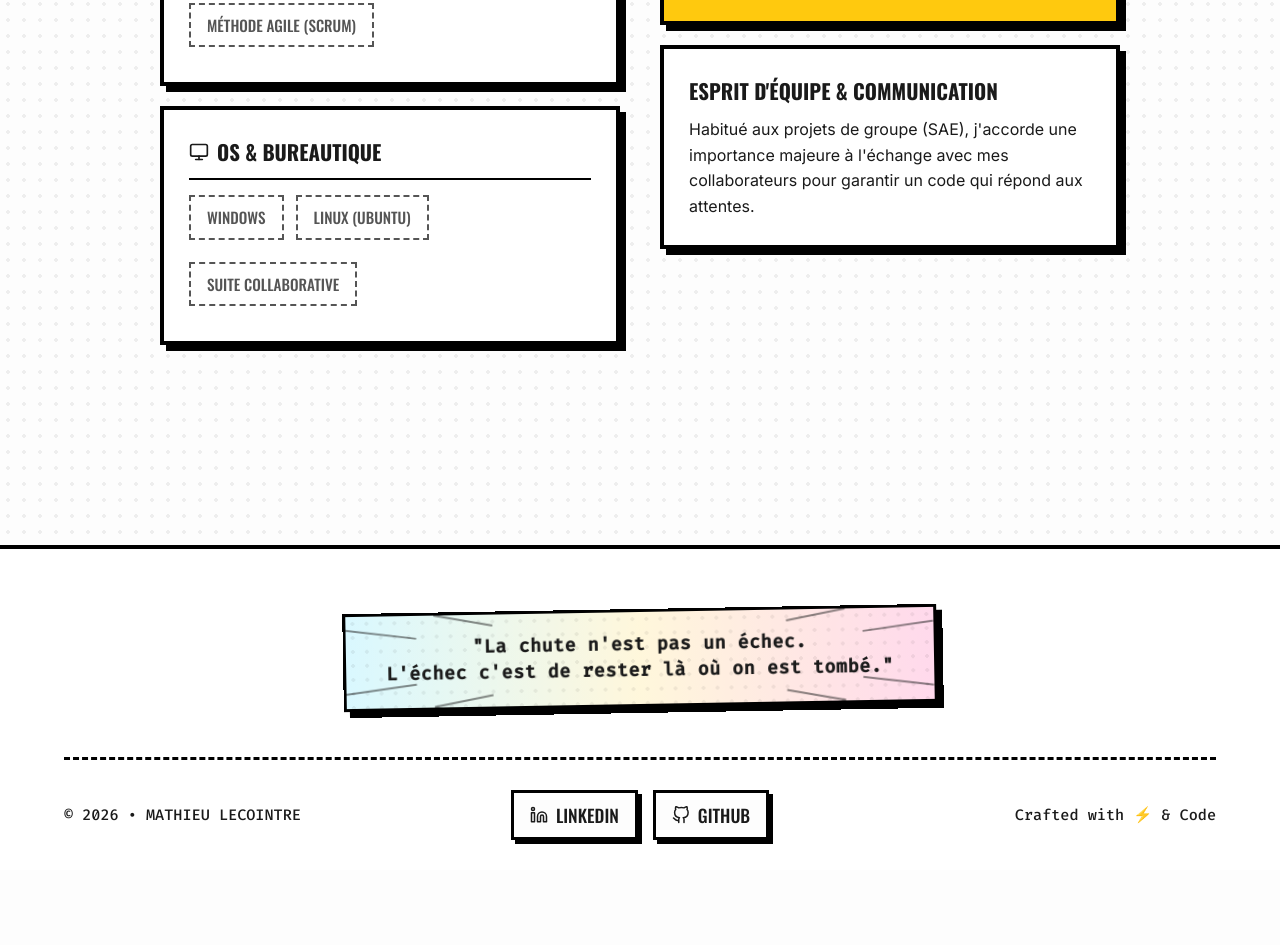
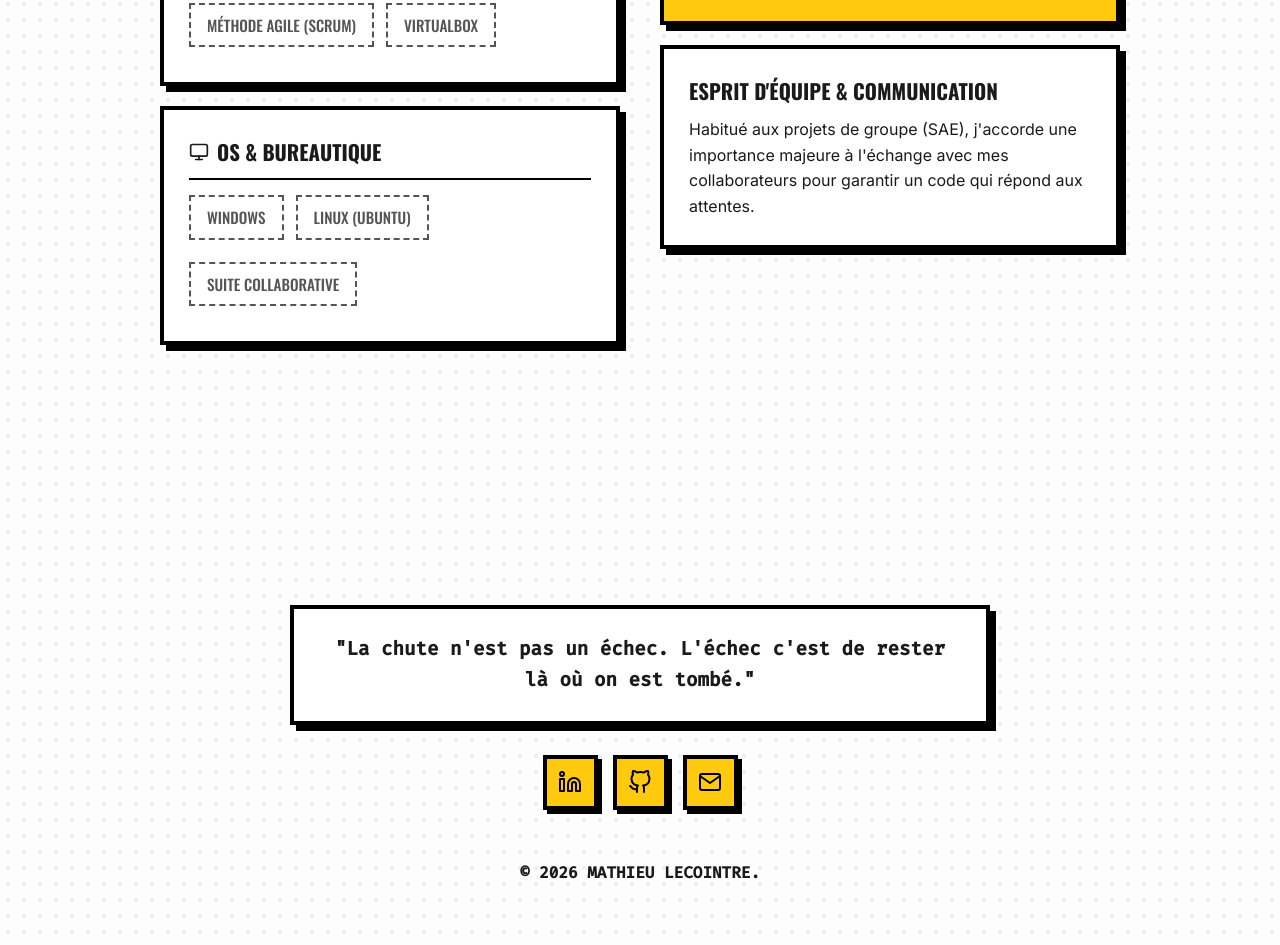
Before and after one commit to MathieuLecointre/portfolio, a plain HTML site: page Pages/competences.html in a window 1280 px wide. Shown: the part 1540-2485 px from the top of the page. Before the commit the page ends 2410 px from the top, so only its background shows below. Drawn offline with nearby package versions, Linux system fonts and the light colour scheme.

Commit message:
Nouveau footer

```diff
--- a/Pages/competences.html
+++ b/Pages/competences.html
@@ -175,6 +175,8 @@
                     <div class="badges-container">
                         <span class="badge-cube badge-cube-dashed">React</span>
                         <span class="badge-cube badge-cube-dashed">PHP</span>
+                        <span class="badge-cube badge-cube-dashed">C#</span>
+                        <span class="badge-cube badge-cube-dashed">C++</span>
                     </div>
                 </div>
 
@@ -205,6 +207,7 @@
                         <span class="badge-cube badge-cube-dashed">Git / GitHub</span>
                         <span class="badge-cube badge-cube-dashed">VS Code</span>
                         <span class="badge-cube badge-cube-dashed">Méthode Agile (Scrum)</span>
+                        <span class="badge-cube badge-cube-dashed">VirtualBox</span>
                     </div>
                 </div>
 
@@ -248,40 +251,24 @@
     </main>
 
 <footer class="footer">
-        <div class="footer-comic-panel">
-            <svg class="panel-lines" preserveAspectRatio="none" viewBox="0 0 100 100">
-                <line x1="0" y1="15" x2="12" y2="25" stroke="currentColor" stroke-width="2" vector-effect="non-scaling-stroke" />
-                <line x1="15" y1="0" x2="25" y2="12" stroke="currentColor" stroke-width="2" vector-effect="non-scaling-stroke" />
-                <line x1="100" y1="15" x2="88" y2="25" stroke="currentColor" stroke-width="2" vector-effect="non-scaling-stroke" />
-                <line x1="85" y1="0" x2="75" y2="12" stroke="currentColor" stroke-width="2" vector-effect="non-scaling-stroke" />
-                <line x1="0" y1="85" x2="12" y2="75" stroke="currentColor" stroke-width="2" vector-effect="non-scaling-stroke" />
-                <line x1="15" y1="100" x2="25" y2="88" stroke="currentColor" stroke-width="2" vector-effect="non-scaling-stroke" />
-                <line x1="100" y1="85" x2="88" y2="75" stroke="currentColor" stroke-width="2" vector-effect="non-scaling-stroke" />
-                <line x1="85" y1="100" x2="75" y2="88" stroke="currentColor" stroke-width="2" vector-effect="non-scaling-stroke" />
-            </svg>
-
-            <p class="panel-text">"La chute n'est pas un échec.<br>L'échec c'est de rester là où on est tombé."</p>
+        <div class="footer-quote-box">
+            <p>"La chute n'est pas un échec. L'échec c'est de rester là où on est tombé."</p>
         </div>
 
-        <div class="footer-bottom">
-            <div class="footer-copy">
-                © 2026 • MATHIEU LECOINTRE
-            </div>
+        <div class="footer-socials">
+            <a href="https://www.linkedin.com/in/mathieu-lecointre" target="_blank" class="social-square-btn" aria-label="LinkedIn">
+                <svg width="24" height="24" viewBox="0 0 24 24" fill="none" stroke="currentColor" stroke-width="2" stroke-linecap="round" stroke-linejoin="round"><path d="M16 8a6 6 0 0 1 6 6v7h-4v-7a2 2 0 0 0-2-2 2 2 0 0 0-2 2v7h-4v-7a6 6 0 0 1 6-6z"></path><rect x="2" y="9" width="4" height="12"></rect><circle cx="4" cy="4" r="2"></circle></svg>
+            </a>
+            <a href="https://github.com/MathieuLecointre" target="_blank" class="social-square-btn" aria-label="GitHub">
+                <svg width="24" height="24" viewBox="0 0 24 24" fill="none" stroke="currentColor" stroke-width="2" stroke-linecap="round" stroke-linejoin="round"><path d="M9 19c-5 1.5-5-2.5-7-3m14 6v-3.87a3.37 3.37 0 0 0-.94-2.61c3.14-.35 6.44-1.54 6.44-7A5.44 5.44 0 0 0 20 4.77 5.07 5.07 0 0 0 19.91 1S18.73.65 16 2.48a13.38 13.38 0 0 0-7 0C6.27.65 5.09 1 5.09 1A5.07 5.07 0 0 0 5 4.77a5.44 5.44 0 0 0-1.5 3.78c0 5.42 3.3 6.61 6.44 7A3.37 3.37 0 0 0 9 18.13V22"></path></svg>
+            </a>
+            <a href="mailto:ton.email@exemple.com" class="social-square-btn" aria-label="Email">
+                <svg width="24" height="24" viewBox="0 0 24 24" fill="none" stroke="currentColor" stroke-width="2" stroke-linecap="round" stroke-linejoin="round"><path d="M4 4h16c1.1 0 2 .9 2 2v12c0 1.1-.9 2-2 2H4c-1.1 0-2-.9-2-2V6c0-1.1.9-2 2-2z"></path><polyline points="22,6 12,13 2,6"></polyline></svg>
+            </a>
+        </div>
 
-            <div class="footer-socials">
-                <a href="https://www.linkedin.com/in/mathieu-lecointre" target="_blank" class="social-btn">
-                    <svg width="18" height="18" viewBox="0 0 24 24" fill="none" stroke="currentColor" stroke-width="2" stroke-linecap="round" stroke-linejoin="round"><path d="M16 8a6 6 0 0 1 6 6v7h-4v-7a2 2 0 0 0-2-2 2 2 0 0 0-2 2v7h-4v-7a6 6 0 0 1 6-6z"></path><rect x="2" y="9" width="4" height="12"></rect><circle cx="4" cy="4" r="2"></circle></svg>
-                    LINKEDIN
-                </a>
-                <a href="https://github.com/MathieuLecointre" target="_blank" class="social-btn">
-                    <svg width="18" height="18" viewBox="0 0 24 24" fill="none" stroke="currentColor" stroke-width="2" stroke-linecap="round" stroke-linejoin="round"><path d="M9 19c-5 1.5-5-2.5-7-3m14 6v-3.87a3.37 3.37 0 0 0-.94-2.61c3.14-.35 6.44-1.54 6.44-7A5.44 5.44 0 0 0 20 4.77 5.07 5.07 0 0 0 19.91 1S18.73.65 16 2.48a13.38 13.38 0 0 0-7 0C6.27.65 5.09 1 5.09 1A5.07 5.07 0 0 0 5 4.77a5.44 5.44 0 0 0-1.5 3.78c0 5.42 3.3 6.61 6.44 7A3.37 3.37 0 0 0 9 18.13V22"></path></svg>
-                    GITHUB
-                </a>
-            </div>
-
-            <div class="footer-credit">
-                Crafted with ⚡ & Code
-            </div>
+        <div class="footer-copy">
+            © 2026 MATHIEU LECOINTRE.
         </div>
     </footer>
 
--- a/style.css
+++ b/style.css
@@ -317,119 +317,6 @@
 .skill-bar { width: 100%; height: 16px; background: var(--bg-color); border: 3px solid var(--border-color); box-shadow: 3px 3px 0px rgba(0,0,0,0.1) inset; overflow: hidden; }
 .skill-fill { height: 100%; background: var(--accent-color); border-right: 3px solid var(--border-color); }
 
-/* =========================================
-   FOOTER (Comics Edition avec réseaux)
-   ========================================= */
-.footer {
-    border-top: 4px solid var(--border-color);
-    background-color: var(--card-bg);
-    margin-top: 60px;
-    padding: 60px 5vw 30px 5vw;
-    display: flex;
-    flex-direction: column;
-    gap: 50px;
-}
-
-.footer-bottom {
-    display: flex;
-    justify-content: space-between;
-    align-items: center;
-    flex-wrap: wrap;
-    gap: 20px;
-    font-family: var(--font-nav);
-    font-size: 0.95rem;
-    font-weight: 500;
-    border-top: 3px dashed var(--border-color);
-    padding-top: 30px;
-}
-
-.footer-copy, .footer-credit {
-    flex: 1; /* Permet d'équilibrer l'espace à gauche et à droite */
-}
-
-.footer-credit {
-    text-align: right;
-}
-
-.footer-socials {
-    display: flex;
-    gap: 15px;
-    flex: 1;
-    justify-content: center;
-}
-
-.social-btn {
-    display: flex;
-    align-items: center;
-    gap: 8px;
-    color: var(--text-color);
-    text-decoration: none;
-    font-family: var(--font-title);
-    font-size: 1.1rem;
-    padding: 8px 16px;
-    border: 3px solid var(--border-color);
-    background: var(--bg-color);
-    box-shadow: 4px 4px 0px var(--border-color);
-    transition: transform 0.2s ease, box-shadow 0.2s ease, border-color 0.2s ease;
-}
-
-.social-btn:hover {
-    transform: translate(-3px, -3px);
-    box-shadow: 6px 6px 0px var(--accent-cyan);
-    border-color: var(--accent-cyan);
-    color: var(--text-color);
-}
-
-/* =========================================
-   FOOTER QUOTE : COMIC PANEL
-   ========================================= */
-.footer-comic-panel {
-    position: relative;
-    max-width: 750px; /* Plus large */
-    margin: 0 auto;
-    padding: 20px 40px; /* Beaucoup moins haut (20px) mais large sur les côtés (40px) */
-    border: 3px solid var(--border-color);
-    background-image:
-        radial-gradient(var(--dot-color) 2px, transparent 2px),
-        linear-gradient(90deg, rgba(0, 207, 255, 0.15) 0%, rgba(255, 201, 14, 0.15) 50%, rgba(255, 0, 127, 0.15) 100%);
-    background-size: 14px 14px, 100% 100%;
-    box-shadow: 6px 6px 0px var(--border-color);
-    transform: rotate(-1deg);
-    overflow: hidden;
-}
-
-/* On adoucit le dégradé pour le mode sombre pour que ça ne flashe pas */
-[data-theme="dark"] .footer-comic-panel {
-    background-image:
-        radial-gradient(var(--dot-color) 2px, transparent 2px),
-        linear-gradient(90deg, rgba(0, 207, 255, 0.08) 0%, rgba(255, 201, 14, 0.08) 50%, rgba(255, 0, 127, 0.08) 100%);
-}
-
-/* Style des traits d'action (SVG) */
-.panel-lines {
-    position: absolute;
-    top: 0;
-    left: 0;
-    width: 100%;
-    height: 100%;
-    pointer-events: none;
-    color: var(--text-color);
-    opacity: 0.5; /* Légèrement transparent pour ne pas gêner la lecture */
-}
-
-/* Le texte façon lettrage BD */
-.panel-text {
-    position: relative;
-    z-index: 1;
-    font-family: var(--font-nav);
-    font-size: 1.15rem; /* Un poil plus petit */
-    font-weight: 600;
-    color: var(--text-color);
-    line-height: 1.4; /* Lignes plus resserrées */
-    margin: 0;
-    text-align: center;
-    letter-spacing: 0.5px;
-}
 
 /* =========================================
    PANNEAUX DE PROJETS (Réalisations)
@@ -613,7 +500,77 @@
 }
 
 /* =========================================
-   📱 RESPONSIVE (Mobiles & Tablettes) - COMPACT EDITION
+   NOUVEAU FOOTER (Citation droite + Carrés jaunes)
+   ========================================= */
+.footer {
+    margin-top: 60px;
+    padding: 60px 5vw;
+    display: flex;
+    flex-direction: column;
+    align-items: center;
+    gap: 30px;
+    background-color: transparent; /* Laisse voir la trame de fond */
+}
+
+.footer-quote-box {
+    background-color: var(--card-bg);
+    border: 4px solid var(--border-color);
+    box-shadow: 6px 6px 0px var(--border-color);
+    padding: 25px 40px;
+    max-width: 700px;
+    text-align: center;
+}
+
+.footer-quote-box p {
+    font-family: var(--font-nav); /* Fira Code, effet machine à écrire */
+    font-size: 1.2rem;
+    font-weight: 600;
+    color: var(--text-color);
+    margin: 0;
+    line-height: 1.6;
+}
+
+.footer-socials {
+    display: flex;
+    gap: 15px;
+    justify-content: center;
+    flex-wrap: wrap;
+}
+
+.social-square-btn {
+    display: flex;
+    align-items: center;
+    justify-content: center;
+    width: 55px;
+    height: 55px;
+    background-color: var(--accent-yellow);
+    color: #000; /* Les icônes restent toujours noires pour le contraste Comics */
+    border: 4px solid var(--border-color);
+    box-shadow: 4px 4px 0px var(--border-color);
+    transition: transform 0.15s ease, box-shadow 0.15s ease, border-color 0.15s ease;
+}
+
+.social-square-btn:hover {
+    transform: translate(-3px, -3px);
+    box-shadow: 6px 6px 0px var(--accent-cyan);
+}
+
+.social-square-btn svg {
+    width: 24px;
+    height: 24px;
+}
+
+.footer-copy {
+    font-family: var(--font-nav);
+    font-size: 1rem;
+    font-weight: 600;
+    color: var(--text-color);
+    text-transform: uppercase;
+    margin-top: 20px;
+}
+
+/* =========================================
+   📱 RESPONSIVE (Mobiles & Tablettes)
    ========================================= */
 
 /* 1. ANTI-DÉBORDEMENT GLOBAL */
@@ -667,22 +624,12 @@
 
     .section-title { font-size: 2.2rem; margin-bottom: 30px; }
 
-    /* Responsive du Footer */
-    .footer-bottom {
-        flex-direction: column;
-        text-align: center;
-        gap: 30px;
-    }
-    .footer-copy, .footer-credit, .footer-socials {
-        flex: unset;
-        text-align: center;
-        width: 100%;
-    }
-
-    /* Le texte du panneau de citation sur mobile */
-    .footer-comic-panel .panel-text {
-        font-size: 1rem !important;
-    }
+    /* Responsive du nouveau Footer */
+    .footer { padding: 40px 5vw; }
+    .footer-quote-box { padding: 20px; }
+    .footer-quote-box p { font-size: 1.05rem; }
+    .social-square-btn { width: 45px; height: 45px; border-width: 3px; }
+    .social-square-btn svg { width: 20px; height: 20px; }
 }
 
 /* 3. PETITS MOBILES (Moins de 480px) */
@@ -721,5 +668,6 @@
     .btn { width: 100%; }
 
     /* Footer réduit pour petit écran */
-    .footer { padding: 40px 15px 20px 15px; font-size: 0.85rem; }
+    .footer { padding: 20px 15px 40px 15px; gap: 20px; }
+    .footer-copy { font-size: 0.85rem; }
 }
```
Also changed, not shown: Pages/contact.html (+15 -30 lines), Pages/realisations.html (+15 -31 lines), index.html (+15 -31 lines).
